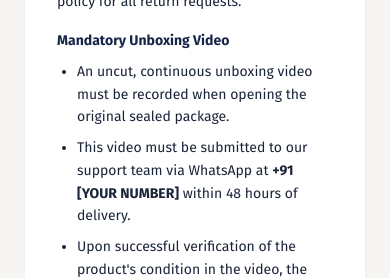
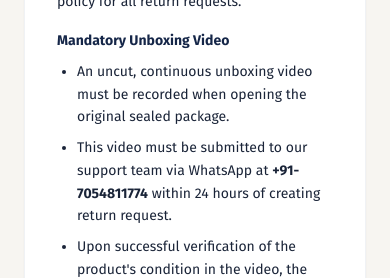
Before and after one commit to rudrakshkr/pahari-knits, a React (Vite) app: page /terms in a window 390 px wide. Shown: the part 1460-1738 px from the top of the page. Built offline with nearby package versions, Linux system fonts and the light colour scheme.

Commit message:
Update: Added phone number for returns and moved the return conditions of of modal in account page

```diff
--- a/src/pages/Account.jsx
+++ b/src/pages/Account.jsx
@@ -166,9 +166,8 @@ export default function Account() {
 
       {/* Toast Notification */}
       {toast && (
-        <div className={`fixed top-24 left-0 right-0 mx-auto w-max z-[100] px-6 py-3 rounded-full shadow-lg text-sm font-bold flex items-center justify-center gap-2 animate-slide-down ${
-          toast.type === 'error' ? 'bg-red-500 text-white' : 'bg-navy-700 text-white'
-        }`}>
+        <div className={`fixed top-24 left-0 right-0 mx-auto w-max z-[100] px-6 py-3 rounded-full shadow-lg text-sm font-bold flex items-center justify-center gap-2 animate-slide-down ${toast.type === 'error' ? 'bg-red-500 text-white' : 'bg-navy-700 text-white'
+          }`}>
           <span>{toast.type === 'error' ? '⚠️' : '✅'}</span>
           {toast.message}
         </div>
@@ -212,25 +211,10 @@ export default function Account() {
             ) : (
               /* ── STEP 2: BEAUTIFUL CONFIRMATION WITH NEW POLICY RULES ── */
               <div className="p-8 text-center animate-fade-in">
-                <div className="w-16 h-16 bg-amber-50 text-amber-500 rounded-full flex items-center justify-center mx-auto mb-4 text-2xl animate-bounce-short">⚠️</div>
-                <h3 className="text-2xl font-bold text-navy-900 mb-4">Important Notice</h3>
-
-                {/* Policy Warning Box */}
-                <div className="bg-amber-50/60 border border-amber-200 rounded-2xl p-4 mb-6 text-left shadow-sm">
-                  <ul className="text-xs text-ink-700 space-y-3">
-                    <li className="flex gap-2 items-start">
-                      <span className="text-amber-500 mt-0.5">📹</span>
-                      <span><strong>Unboxing Video Required:</strong> You must send an uncut unboxing video of the package to <span className="font-bold text-teal-600">[YOUR NUMBER]</span> on WhatsApp. Returns without a video will be rejected.</span>
-                    </li>
-                    <li className="flex gap-2 items-start">
-                      <span className="text-amber-500 mt-0.5">₹</span>
-                      <span><strong>Logistics Fee:</strong> A nominal reverse shipping fee of <strong>₹40</strong> will be deducted from your final refund.</span>
-                    </li>
-                  </ul>
-                </div>
-
                 <p className="text-ink-500 text-sm leading-relaxed mb-6">
                   Ready to request a return for <span className="text-navy-800 font-bold">{returnModal.selectedItems.length} item(s)</span>?
+                  <br />
+                  This action can't be undone.
                 </p>
 
                 <div className="flex flex-col gap-3">
@@ -265,11 +249,25 @@ export default function Account() {
         <div className="space-y-6">
           <h2 className="text-lg font-bold text-ink-900 border-b border-line-200 pb-3">Order History</h2>
 
+          {/* Policy Warning Box */}
+          <div className="bg-amber-50/60 border border-amber-200 rounded-2xl p-4 mb-6 text-left shadow-sm">
+            <ul className="text-xs text-ink-700 space-y-3">
+              <li className="flex gap-2 items-start">
+                <span className="text-amber-500 mt-0.5">📹</span>
+                <span><strong>Unboxing Video Required:</strong> You must send an uncut unboxing video of the package to <span className="font-bold text-teal-600">+91-7054811774</span> on WhatsApp. Returns without a video will be rejected.</span>
+              </li>
+              <li className="flex gap-2 items-start">
+                <span className="text-amber-500 mt-0.5">₹</span>
+                <span><strong>Logistics Fee:</strong> A nominal reverse shipping fee of <strong>₹40</strong> will be deducted from your final refund.</span>
+              </li>
+            </ul>
+          </div>
+
           {loading ? (
             <div className="py-20 flex justify-center">
               <svg className="w-8 h-8 animate-spin text-navy-300" viewBox="0 0 24 24" fill="none">
-                <circle className="opacity-25" cx="12" cy="12" r="10" stroke="currentColor" strokeWidth="4"/>
-                <path className="opacity-75" fill="currentColor" d="M4 12a8 8 0 018-8v4l3-3-3-3V4a10 10 0 100 10h-2a8 8 0 01-8-8z"/>
+                <circle className="opacity-25" cx="12" cy="12" r="10" stroke="currentColor" strokeWidth="4" />
+                <path className="opacity-75" fill="currentColor" d="M4 12a8 8 0 018-8v4l3-3-3-3V4a10 10 0 100 10h-2a8 8 0 01-8-8z" />
               </svg>
             </div>
           ) : orders.length === 0 ? (
--- a/src/pages/Terms.jsx
+++ b/src/pages/Terms.jsx
@@ -56,7 +56,7 @@ export default function Terms() {
                 <h3 className="font-bold text-navy-800 mb-2">Mandatory Unboxing Video</h3>
                 <ul className="list-disc pl-5 space-y-2">
                   <li>An uncut, continuous unboxing video must be recorded when opening the original sealed package.</li>
-                  <li>This video must be submitted to our support team via WhatsApp at <strong>+91 [YOUR NUMBER]</strong> within 48 hours of delivery.</li>
+                  <li>This video must be submitted to our support team via WhatsApp at <strong>+91-7054811774</strong> within 24 hours of creating return request.</li>
                   <li>Upon successful verification of the product's condition in the video, the return will be initiated.</li>
                   <li><strong>If a valid unboxing video is not provided, the return request will be permanently rejected.</strong></li>
                 </ul>
```
